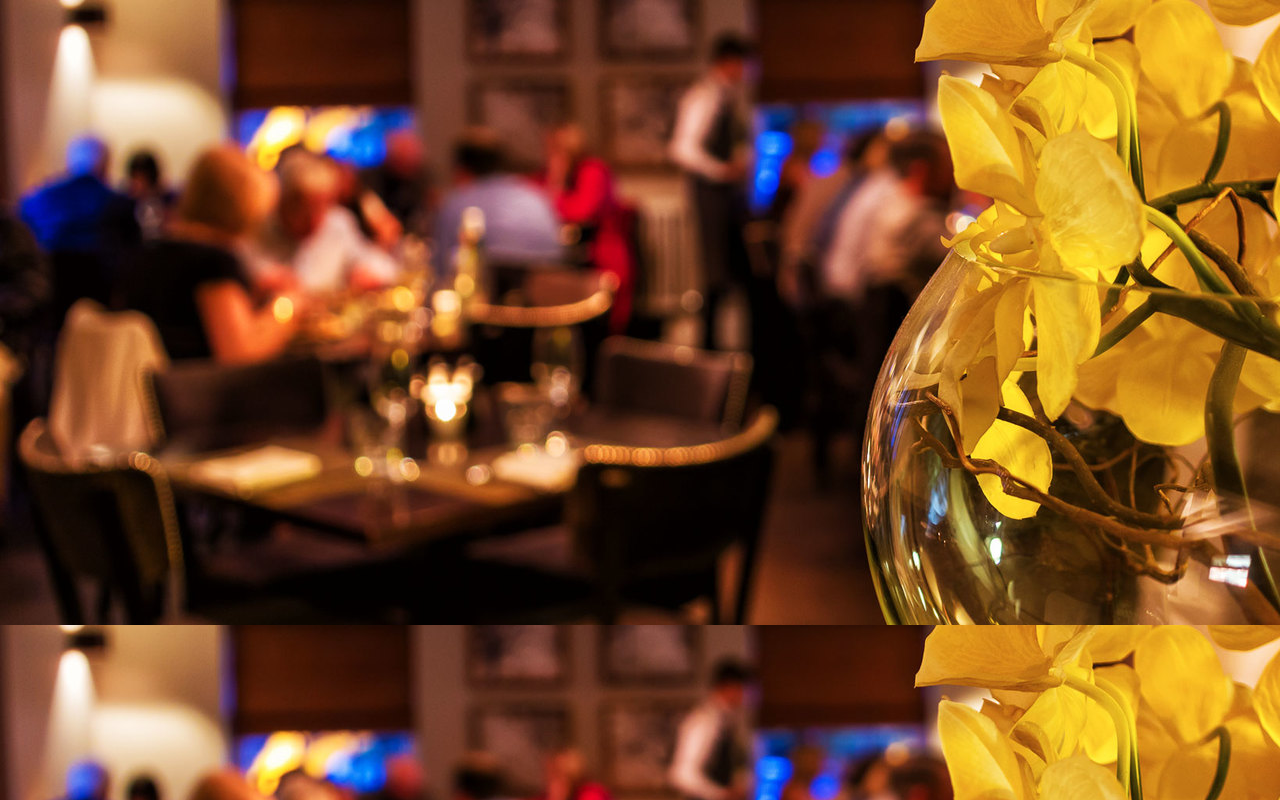
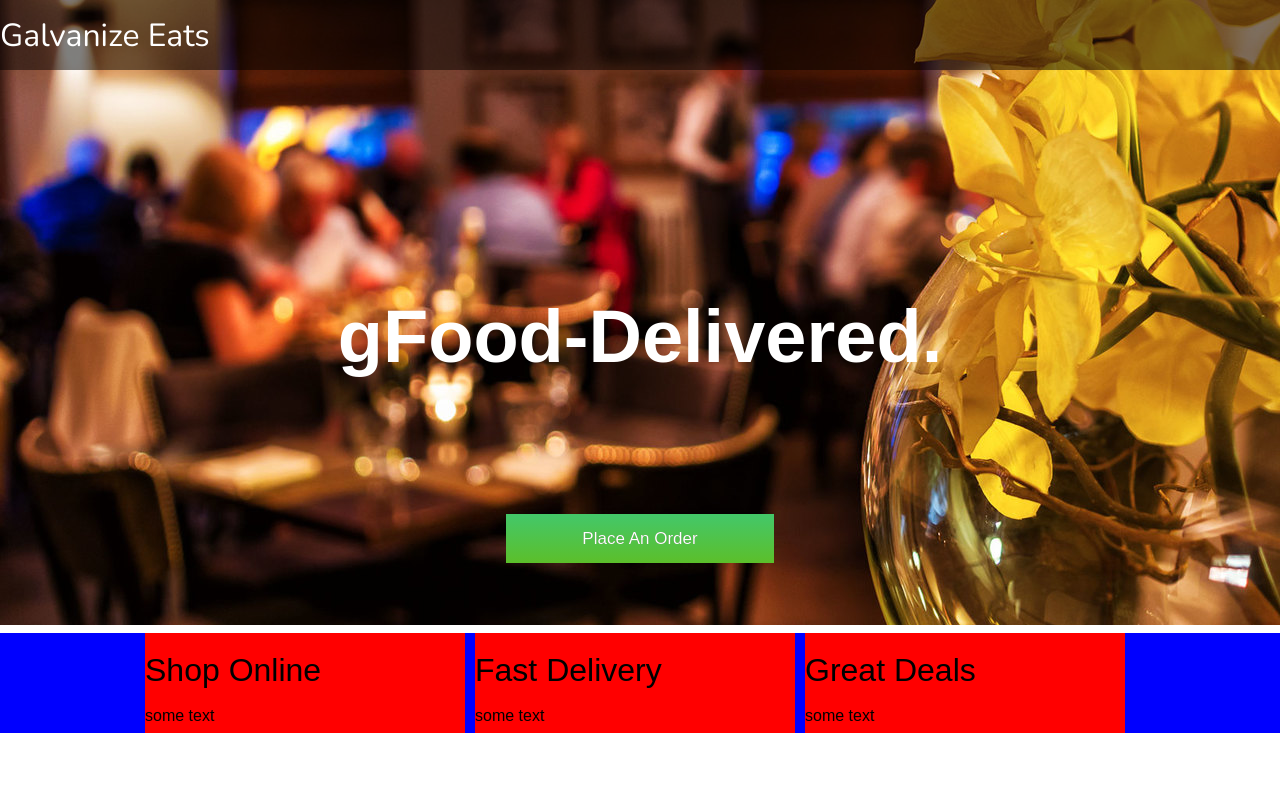
Before and after one commit to MauricioAndrades/g16-MauricioAndrades-Assesment, a plain HTML site: page app/index.html in a window 1280 px wide. Drawn offline with nearby package versions, Linux system fonts and the light colour scheme.

Commit message:
added background, boxes, text,

```diff
--- a/app/css/main.css
+++ b/app/css/main.css
@@ -1,3 +1,132 @@
+@import url(https://fonts.googleapis.com/css?family=Nunito:400,700,300);
+
+
+
 body {
-    background-image: url(../../media/restaurant-hero-image.jpg);
+    background: url(../../media/restaurant-hero-image.jpg);
+    background-repeat: no-repeat;
 }
+
+#navbar {
+    background-color: rgba(0,0,0,.5);
+    font-family: Nunito;
+    height: 70px;
+    width: 100%;
+    position: fixed;
+}
+
+#gHome {
+    text-decoration: none;
+    font-size: xx-large;
+    color: white;
+}
+
+#background {
+    background: url(../../media/restaurant-hero-image.jpg);
+    width: 100%;
+    height: 100%;
+}
+
+#navbar_ul
+{
+    margin: 0px;
+    padding-top: 20px;
+    list-style-type: none;
+    width: 100%;
+}
+
+div.background-img {
+    background-image: url("../../media/restaurant-hero-image.jpg");
+    margin: 0;
+    padding: 0;
+    position: fixed;
+    top: 0;
+    left:0;
+    right:0;
+    bottom:0;
+    background-size:cover;
+}
+
+div.vertical-container {
+    display: flex;
+    width: 100%;
+    background-color: transparent;
+    height: 300px;
+    /*background-color: transparent;*/
+
+}
+
+.Aligner {
+  display: flex;
+  align-items: center;
+  justify-content: center;
+}
+
+.Aligner-item {
+  max-width: 50%;
+  font-size: 74px;
+  font-weight: bold;
+  color: white;
+}
+
+#button-clear-top {
+    background-color: transparent;
+    height: 140px;
+    width: 100%;
+}
+
+.myButton {
+    background:-webkit-gradient(linear, left top, left bottom, color-stop(0.05, #44c767), color-stop(1, #5cbf2a));
+    background:-moz-linear-gradient(top, #44c767 5%, #5cbf2a 100%);
+    background:-webkit-linear-gradient(top, #44c767 5%, #5cbf2a 100%);
+    background:-o-linear-gradient(top, #44c767 5%, #5cbf2a 100%);
+    background:-ms-linear-gradient(top, #44c767 5%, #5cbf2a 100%);
+    background:linear-gradient(to bottom, #44c767 5%, #5cbf2a 100%);
+    filter:progid:DXImageTransform.Microsoft.gradient(startColorstr='#44c767', endColorstr='#5cbf2a',GradientType=0);
+    background-color:#44c767;
+    display:inline-block;
+    cursor:pointer;
+    color:#ffffff;
+    font-family:Arial;
+    font-size:17px;
+    padding:16px 76px;
+    text-decoration:none;
+    text-shadow:0px 0px 0px #2f6627;
+}
+.myButton:hover {
+    background:-webkit-gradient(linear, left top, left bottom, color-stop(0.05, #5cbf2a), color-stop(1, #44c767));
+    background:-moz-linear-gradient(top, #5cbf2a 5%, #44c767 100%);
+    background:-webkit-linear-gradient(top, #5cbf2a 5%, #44c767 100%);
+    background:-o-linear-gradient(top, #5cbf2a 5%, #44c767 100%);
+    background:-ms-linear-gradient(top, #5cbf2a 5%, #44c767 100%);
+    background:linear-gradient(to bottom, #5cbf2a 5%, #44c767 100%);
+    filter:progid:DXImageTransform.Microsoft.gradient(startColorstr='#5cbf2a', endColorstr='#44c767',GradientType=0);
+    background-color:#5cbf2a;
+}
+.myButton:active {
+    position:relative;
+    top:1px;
+}
+
+
+.button-clear-bottom {
+    /*background-color: blue;*/
+    background-color: transparent;
+    width: 100%;
+    height: 62px;
+}
+
+#button-aligner {
+    height: 100px;
+    background-color: blue;
+    margin-top: 70px;
+
+}
+
+.boxes {
+    background-color: red;
+    height: 100%;
+    width: 25%;
+    float: left;
+    margin-right: 10px;
+}
--- /dev/null
+++ b/app/css/reset.css
@@ -0,0 +1,48 @@
+/* http://meyerweb.com/eric/tools/css/reset/
+   v2.0 | 20110126
+   License: none (public domain)
+*/
+
+html, body, div, span, applet, object, iframe,
+h1, h2, h3, h4, h5, h6, p, blockquote, pre,
+a, abbr, acronym, address, big, cite, code,
+del, dfn, em, img, ins, kbd, q, s, samp,
+small, strike, strong, sub, sup, tt, var,
+b, u, i, center,
+dl, dt, dd, ol, ul, li,
+fieldset, form, label, legend,
+table, caption, tbody, tfoot, thead, tr, th, td,
+article, aside, canvas, details, embed,
+figure, figcaption, footer, header, hgroup,
+menu, nav, output, ruby, section, summary,
+time, mark, audio, video {
+    margin: 0;
+    padding: 0;
+    border: 0;
+    font-size: 100%;
+    font: inherit;
+    vertical-align: baseline;
+}
+/* HTML5 display-role reset for older browsers */
+article, aside, details, figcaption, figure,
+footer, header, hgroup, menu, nav, section {
+    display: block;
+}
+body {
+    line-height: 1;
+}
+ol, ul {
+    list-style: none;
+}
+blockquote, q {
+    quotes: none;
+}
+blockquote:before, blockquote:after,
+q:before, q:after {
+    content: '';
+    content: none;
+}
+table {
+    border-collapse: collapse;
+    border-spacing: 0;
+}
--- a/app/index.html
+++ b/app/index.html
@@ -3,16 +3,47 @@
 
     <head>
         <meta charset="UTF-8">
-        <title>title</title>
-        <meta name="MauricioAndrades" content="name">
-        <meta name="description" content="description here">
-        <meta name="keywords" content="keywords,here">
+        <title>Galvanize Eats</title>
+        <meta name="MauricioAndrades" content="burgers and pizza">
+        <link rel="stylesheet" href="css/reset.css" type="text/css">
         <link rel="stylesheet" href="css/normalize.css" type="text/css">
         <link rel="stylesheet" href="css/main.css" type="text/css">
     </head>
 
 
     <body>
+        <!-- navbar -->
+        <nav id="navbar">
+          <ul id="navbar_ul">
+            <li id="navbar_li"><a id="gHome" href="#">Galvanize Eats</a></li>
+          </ul>
+        </nav>
+
+        <div class="bg-img"></div>
+
+        <!-- background image -->
+        <div class="vertical-container"></div>
+
+        <div class="Aligner">
+          <div class="Aligner-item">gFood-Delivered.</div>
+        </div>
+
+        <div id ="button-clear-top"></div>
+
+
+        <div class="Aligner">
+            <div class="button-container">
+                <a href="#" class="myButton">Place An Order</a>
+            </div>
+        </div>
+
+        <div class="button-clear-bottom"><div>
+
+        <div class="Aligner" id="button-aligner">
+            <div id="box-one" class="boxes"><h1>Shop Online</h1><p>some text</p></div>
+            <div id="box-two" class="boxes"><h1>Fast Delivery</h1><p>some text</p></div>
+            <div id="box-three" class="boxes"><h1>Great Deals</h1><p>some text</p></div>
+        </div>
 
 
 
```
